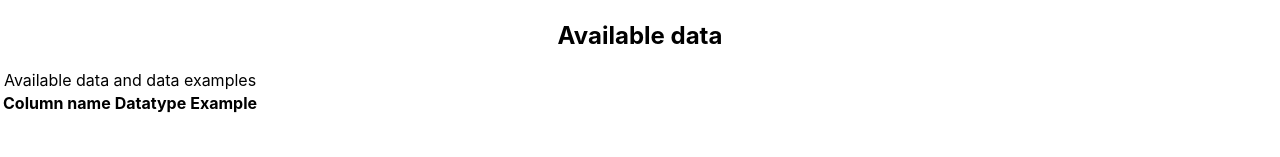
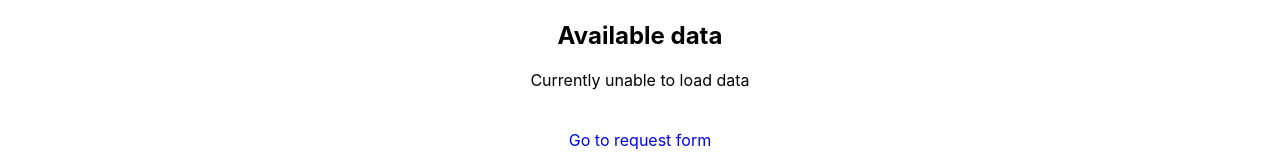
Before and after one commit to KTH/LiveInLApp, a React (Create React App) app in the folder frontend/: page /catalog in a window 1280 px wide. Shown: the part 471-628 px from the top of the page. Built offline with nearby package versions, Linux system fonts and the light colour scheme; no server answers.

Commit message:
add error message

```diff
--- a/frontend/src/component/DataCatalog.js
+++ b/frontend/src/component/DataCatalog.js
@@ -2,7 +2,28 @@ import "kth-style/dist/css/kth-bootstrap.css";
 import '../style/Home.css';
 import { Link } from "react-router-dom";
 import DataTable from "./DataTable";
+import {useState, useEffect} from "react";
 function DataCatalog() {
+    const [tableData, setTableData] = useState([]);
+
+    useEffect(() => {
+        const url = "http://localhost:8080/api/getTableData"
+
+        const fetchData = async () => {
+            try {
+                const response = await fetch(url);
+                const json = await response.json();
+                const tableData = Array.from(json);
+                setTableData(tableData);
+            } catch (error) {
+                console.log("error", error);
+            }
+        };
+
+        fetchData();
+    }, []);
+
+
     return (
         <div className="DataCatalogPage">
             <div className="container">
@@ -13,7 +34,7 @@ function DataCatalog() {
                     <br/>
                     <br/>
                     <h2>Available data</h2>
-                    <DataTable />
+                    {tableData.length === 0 ? <div>Currently unable to load data</div> : <DataTable tableData={tableData}/>}
                     <br/>
                     <br/>
                     <div className="btn-group-lg">
--- a/frontend/src/component/DataTable.js
+++ b/frontend/src/component/DataTable.js
@@ -1,8 +1,8 @@
 import "kth-style/dist/css/kth-bootstrap.css";
-import React, { useEffect, useState } from "react";
+import React, { useState } from "react";
 
-const DataTable = () => {
-    const [tableData, setTableData] = useState([])
+const DataTable = (props) => {
+    const [tableData] = useState(props.tableData)
 
     const renderColumn = (column, index) => {
         return (
@@ -13,23 +13,6 @@ const DataTable = () => {
             </tr>
         )
     }
-
-    useEffect(() => {
-        const url = "http://localhost:8080/api/getTableData"
-
-        const fetchData = async () => {
-            try {
-                const response = await fetch(url);
-                const json = await response.json();
-                const tableData = Array.from(json);
-                setTableData(tableData);
-            } catch (error) {
-                console.log("error", error);
-            }
-        };
-
-        fetchData();
-    }, []);
 
     return (
         <div>
```
